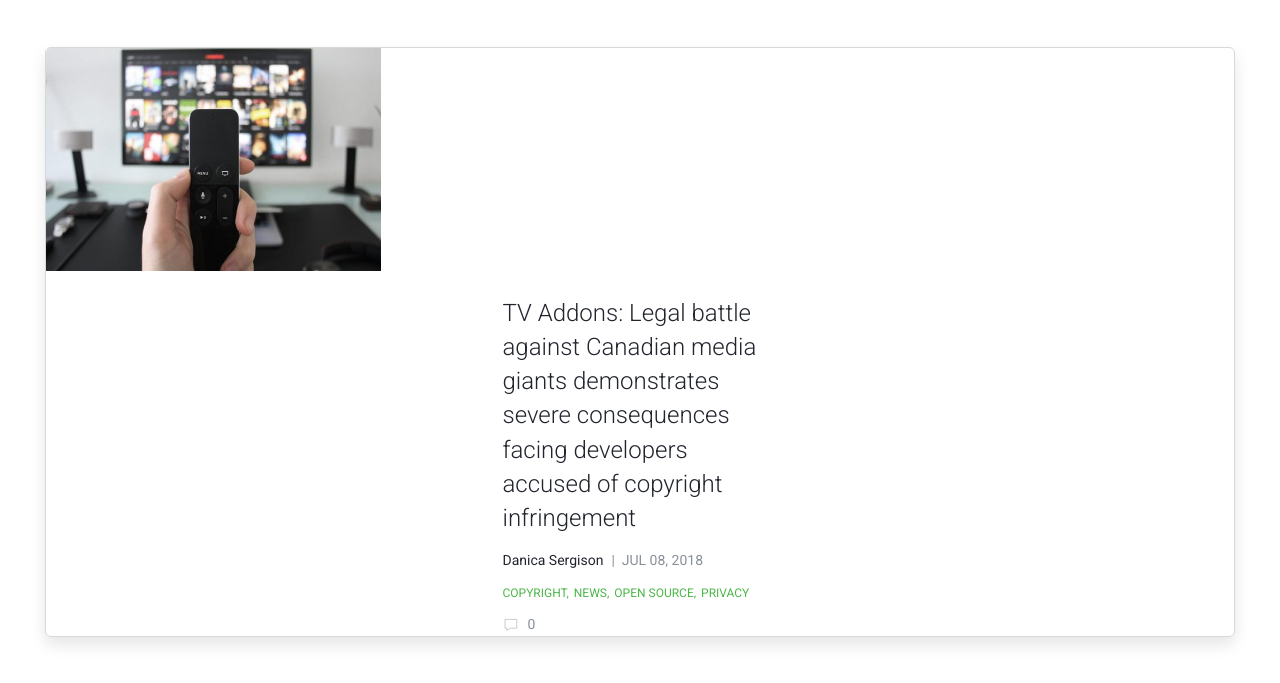
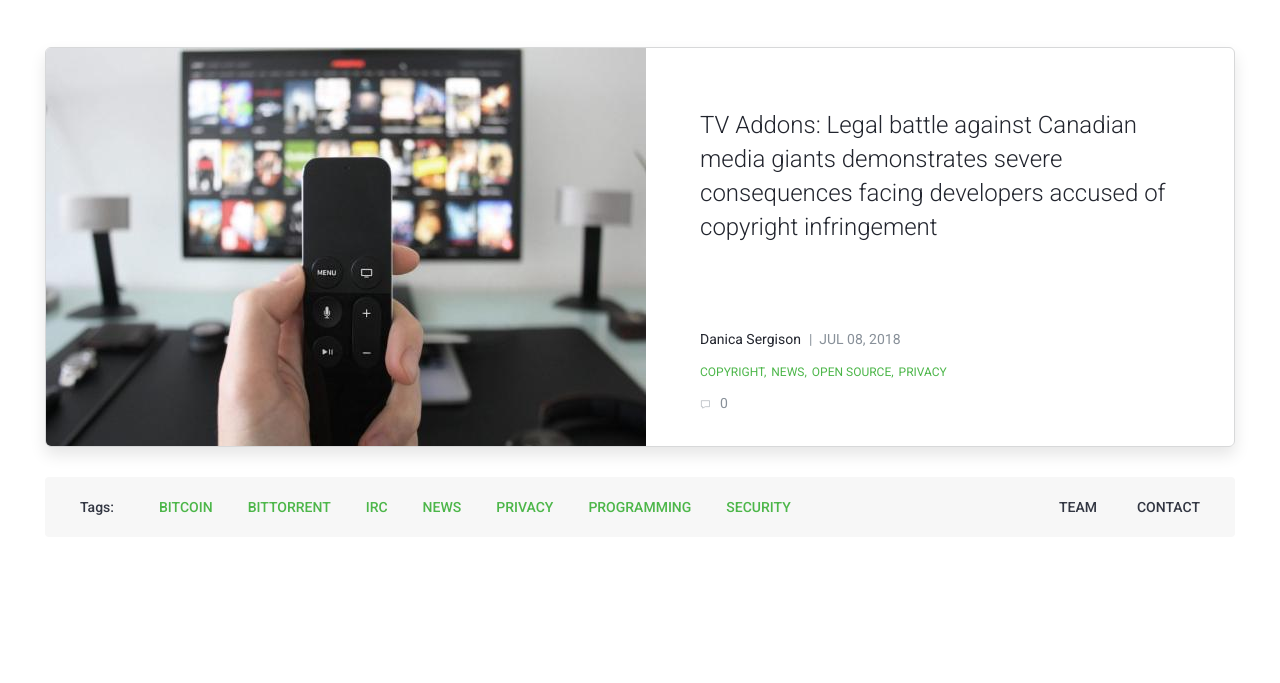
Before and after one commit to Denys-Saveliev/wp-theme, a plain HTML site: page index.html in a window 1280 px wide. Shown: the part 83-766 px from the top of the page. Drawn offline with Linux system fonts and the light colour scheme.

Commit message:
adding styles for _tags.scss

```diff
--- a/index.html
+++ b/index.html
@@ -101,10 +101,11 @@
             </div>
       </section>
 
-      <!-- <section class="section">
+      <section class="section tags-section">
          <div class="container">
+            <div class="tags-container">
                <h2 class="section__title title--hidden">Tags</h2>
-            <h3>Tags:</h3>
+               <h3 class="tags-title">Tags:</h3>
                <ul class="tags">
                   <li class="tags__item"><a class="tags__link" href="#">bitcoin</a></li>
                   <li class="tags__item"><a class="tags__link" href="#">bittorrent</a></li>
@@ -120,9 +121,10 @@
                   <li class="contacts__item"><a class="contacts__link" href="#">contact</a></li>
                </ul>
             </div>
+         </div>
       </section>
 
-      <section class="section">
+      <!-- <section class="section">
          <div class="container">
             <h2 class="section__title">Resent posts</h2>
             <div>
--- a/sass/layout/_featured-article.scss
+++ b/sass/layout/_featured-article.scss
@@ -1,5 +1,5 @@
 .featured-section {
-   padding: 30px 0 14px;
+   padding-top: 30px;
 }
 
 .featured-wrapper {
@@ -7,20 +7,43 @@
    border-radius: 6px;
    overflow: hidden;
    box-shadow: rgba(0, 0, 0, 0.101961) 0px 8px 16px;
+
+   @media screen and(min-width:1200px) {
+      display: flex;
+      height: 400px;
+   }
 }
 
 .featured-img {
+   width: 335px;
+   height: 223px;
    margin-bottom: 25px;
+
+   @media screen and(min-width:1200px) {
+      width: 600px;
+      height: 400px;
+      margin: 0;
+   }
 }
 
 .text-box {
    width: 275px;
-   margin: auto;
+   margin: 0 auto;
+
+   @media screen and (min-width: 1200px) {
+      width: 480px;
+      margin: 0 auto;
+      padding: 60px 0 40px;
+   }
 }
 
 .description-text {
    @include font(300, 24px, 1.42);
    margin-bottom: 15px;
+
+   @media screen and(min-width:1200px) {
+      margin-bottom: 85px;
+   }
 }
 
 .author-text {
@@ -37,6 +60,11 @@
 .comment-box {
    display: flex;
    align-items: center;
+   margin-bottom: 14px;
+
+   @media screen and(min-width:1200px) {
+      margin: 0;
+   }
 }
 
 .comment-icon {
@@ -45,9 +73,22 @@
    stroke: $footer-text-color;
    fill: $main-bg-color;
    margin-right: 9px;
+   stroke-width: 1px;
+
+   @media screen and(min-width: 1200px) {
+      width: 11px;
+      height: 11px;
+      stroke-width: 1.5px;
+   }
 }
 
 .comment-link {
    @include font(400, 14px, 1.57);
    color: $footer-text-color;
+   transition: color 250ms ease;
+
+   &:hover,
+   &:focus {
+      color: $elements-color;
+   }
 }
--- /dev/null
+++ b/sass/layout/_tags.scss
@@ -0,0 +1,69 @@
+.tags-section {
+   display: none;
+
+   @media screen and (min-width: 1200px) {
+      display: block;
+      padding-top: 30px;
+   }
+}
+
+.tags-container {
+   display: flex;
+   align-items: center;
+   padding: 0 35px;
+   height: 60px;
+   background-color: #f7f7f7;
+   border-radius: 4px;
+}
+
+.tags-title,
+.tags__link,
+.contacts__link {
+   @include font(500, 14px, 1.29);
+}
+
+.tags-title {
+   margin-right: 45px;
+   color: $secondary-text-color;
+}
+
+.tags {
+   display: flex;
+}
+
+.tags__item:not(:last-child) {
+   margin-right: 35px;
+}
+
+.tags__link {
+   padding: 15px 0;
+   text-transform: uppercase;
+   color: $elements-color;
+   transition: color 250ms ease;
+
+   &:hover,
+   &:focus {
+      color: $secondary-text-color;
+   }
+}
+
+.contacts {
+   display: flex;
+   margin-left: auto;
+}
+
+.contacts__item:first-child {
+   margin-right: 40px;
+}
+
+.contacts__link {
+   padding: 15px 0;
+   text-transform: uppercase;
+   color: $secondary-text-color;
+   transition: color 250ms ease;
+
+   &:hover,
+   &:focus {
+      color: $elements-color;
+   }
+}
--- a/sass/main.scss
+++ b/sass/main.scss
@@ -11,7 +11,9 @@
 @import "./components/container";
 @import "./components/btn";
 @import "./components/link-list";
+@import "./components/section__title";
 
 // *Layout
 @import "./layout/header";
 @import "./layout/featured-article";
+@import "./layout/tags";
```
Also changed, not shown: css/main.css, css/main.min.css, sass/components/_section__title.scss (added), 2 other files. Lines whose indentation alone changed are shown as unchanged.
